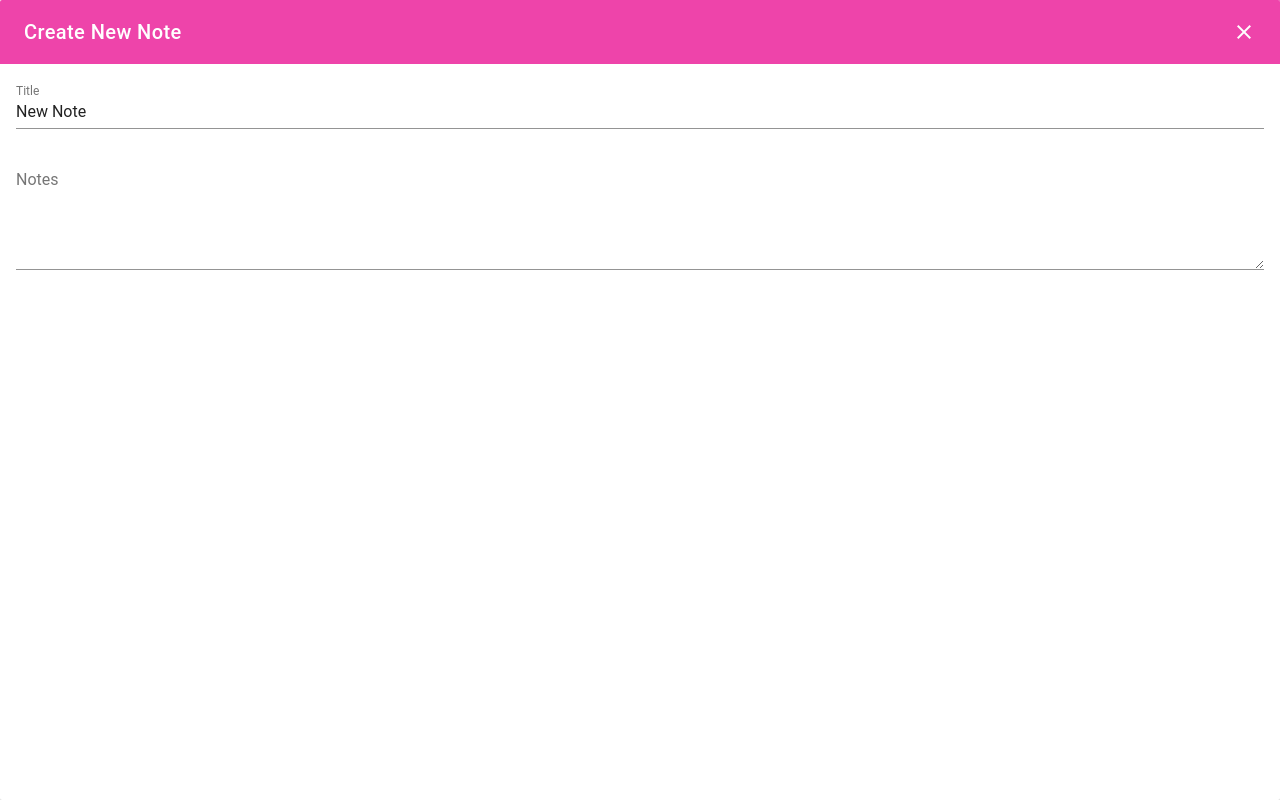
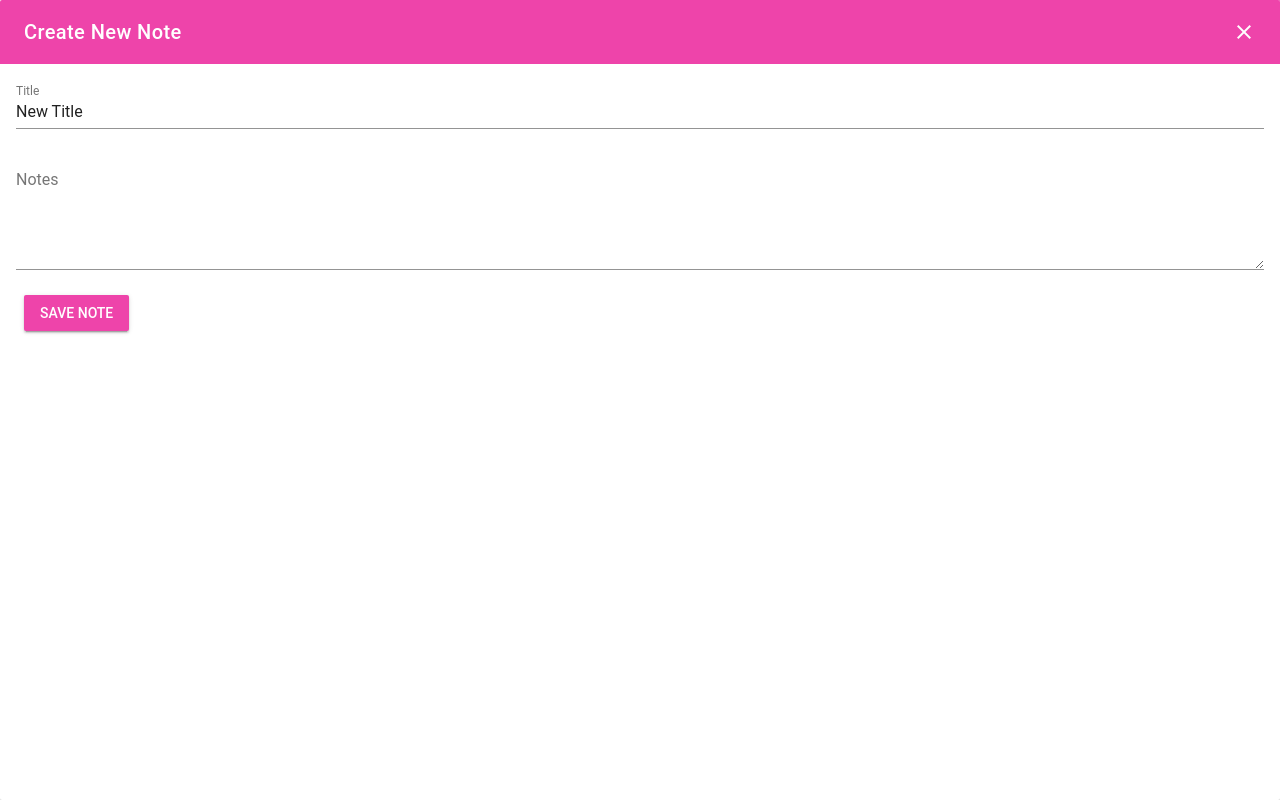
Before and after one commit to mccabiles/iota-note-v2, a Vue app: page / in a window 1280 px wide. Both pictures are taken after a click on the button 1228 px from the left and 748 px from the top of the page. Built offline with nearby package versions, Linux system fonts and the light colour scheme; a small style sheet from the web is missing.

Commit message:
Add event emitter for saving notes

```diff
--- a/src/components/NoteForm.vue
+++ b/src/components/NoteForm.vue
@@ -2,6 +2,7 @@
   <v-form>
     <v-text-field label="Title" :hint="titleHint" v-model="noteData.title"/>
     <v-textarea label="Notes" :hint="bodyHint" v-model="noteData.body"/>
+    <v-btn color="primary" @click="$emit('on:save', noteData)"> Save Note </v-btn>
   </v-form>
 </template>
 
--- a/src/views/Create.vue
+++ b/src/views/Create.vue
@@ -8,7 +8,7 @@
       </v-toolbar>
 
       <v-card-text>
-        <note-form />
+        <note-form :note="note" @on:save="onSave"/>
       </v-card-text>
     </v-card>
   </v-dialog>
@@ -16,6 +16,13 @@
 
 <script>
 import NoteForm from '@/components/NoteForm'
+
+class Note {
+  constructor() {
+    this.title = "New Title";
+    this.body = "";
+  }
+}
 
 export default {
   name: 'NoteCreateView',
@@ -25,6 +32,25 @@ export default {
 
   props: {
     value: Boolean
-  }
+  },
+
+  data() {
+    return {
+      note: new Note(),
+    }
+  },
+
+  watch: {
+    value(val) {
+      this.note = new Note();
+    }
+  },
+
+  methods: {
+    onSave(note) {
+      this.note = note;
+      // save to storage
+    }
+  },
 }
 </script>
```
